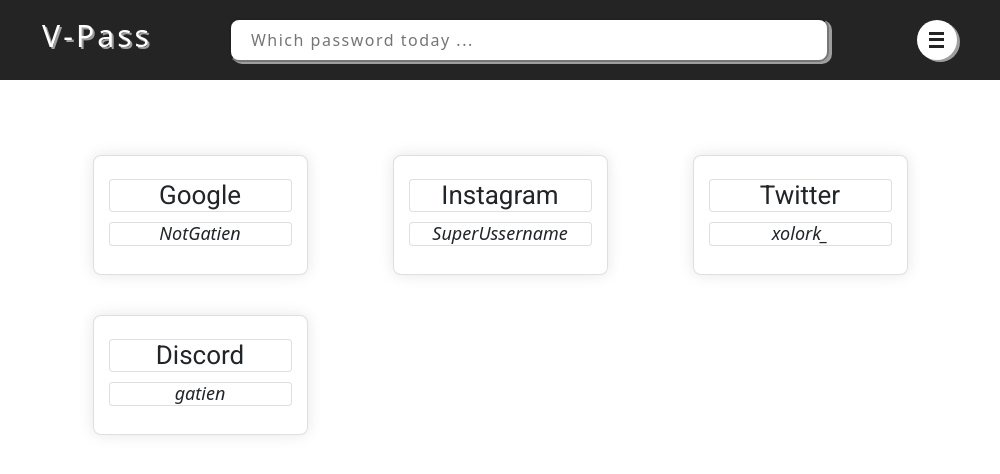
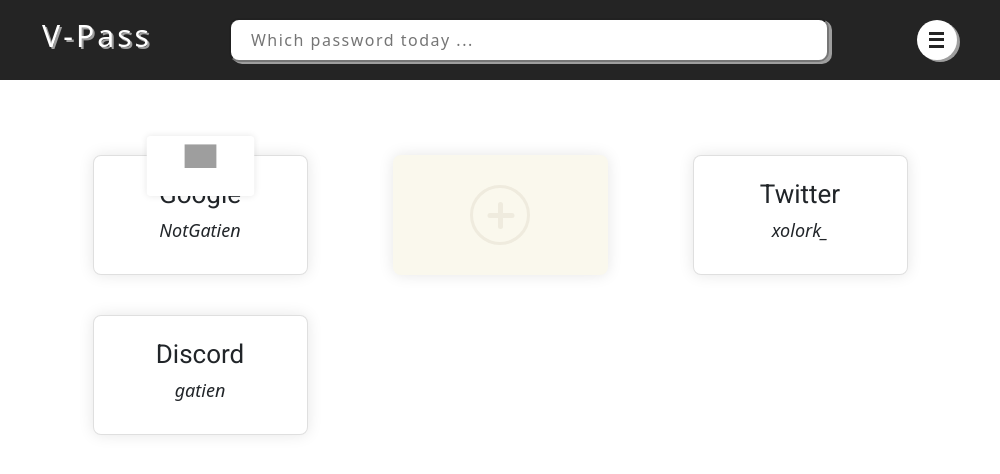
Before and after one commit to GatienFrenchDev/V-Pass, an Electron app: page html/index.html in a window 1000 px wide. Drawn offline with nearby package versions, Linux system fonts and the light colour scheme; no server answers; grey boxes are pictures that could not be loaded.

Commit message:
el plus de la mmama

```diff
--- a/html/css/carte.css
+++ b/html/css/carte.css
@@ -2,7 +2,18 @@
 
 
 /* Code CSS de la carte */
-div.password div{
+div.password div.card {
+    justify-self: center;
+    padding: 15px;
+    border-radius: 8px;
+    height: 120px;
+    width: 215px;
+    transition: all 0.2s;
+    box-shadow: 0px 0px 15px rgba(0, 0, 0, 0.1);
+    background-color: white;
+}
+
+div.password div.logo {
     justify-self: center;
     padding: 15px;
     border-radius: 8px;
@@ -14,16 +25,28 @@
 }
 
 /* Animation hover */
-div.password div:hover{
+div.password div.card:hover {
     box-shadow: 0px 6px 10px rgba(0, 0, 0, 0.4);
     transform: scale(1.02);
 }
+
+div.password div.gris:hover {
+    box-shadow: 0px 6px 10px rgba(0, 0, 0, 0.4);
+    transform: scale(1.02);
+}
+
+div.password div.cercle:hover {
+    box-shadow: 0px 6px 10px rgba(0, 0, 0, 0.4);
+    transform: scale(1.02);
+}
+
+
 
 /*
 Code CSS RECTO
 */
 /* Titre */
-div.recto h3{
+div.recto h3 {
     margin-top: 8px;
     text-align: center;
     font-family: 'Roboto';
@@ -32,35 +55,98 @@
 }
 
 /* Code CSS pour le pseudo */
-div.recto h2{
+div.recto h2 {
     text-align: center;
     font-style: italic;
     font-size: 18px;
 }
 
 /* Code CSS des mails et mdp */
-div.recto h4{
+div.recto h4 {
     display: none;
 }
 
+/* Code carré logo */
+.logo {
+    position: absolute;
+    left: -1px;
+    top: -50px;
+    transform: translate(0, 10px);
+    width: 10px;
+    height: 10px;
+    background: #fff;
+    border-radius: 20px;
+    box-shadow: 0 15px 50px rgba(0, 0, 0, 0.35);
+    transform: scale(0.5);
+}
 
-
+.logo img {
+    position: absolute;
+    top: -40PX;
+    left: 0;
+    width: 100%;
+    object-fit: cover;
+    transform: scale(0.3);
+}
 
 /*
  Code CSS VERSO
 */
 /* Code CSS des mails et mdp */
-div.verso h3{
+div.verso h3 {
     display: none;
 }
 
-div.verso h2{
+div.verso h2 {
     display: none;
 }
 
-div.verso h4{
+div.verso h4 {
     display: block;
     font-family: 'Roboto';
     color: black;
     font-size: 15px;
 }
+
+
+/* CARTE PLUS */
+
+div.gris {
+    justify-self: center;
+    padding: 15px;
+    border-radius: 8px;
+    height: 120px;
+    width: 215px;
+    transition: all 0.2s;
+    box-shadow: 0px 0px 15px rgba(0, 0, 0, 0.1);
+    background-color: #faf8ed;
+    display: flex;
+    justify-content: center;
+    align-items: center;
+}
+
+div.cercle {
+    border-radius: 50%;
+    height: 60px;
+    width: 60px;
+    border: solid #efebde;
+    display: flex;
+    justify-content: center;
+    align-items: center;
+}
+
+div.plus {
+    width: 50px;
+    height: 5px;
+    transform: translateX(14px) rotate(90deg);
+    background-color: #efebde;
+    border-radius: 5px;
+}
+
+div.plus2{
+    width: 50px;
+    height: 5px;
+    background-color: #efebde;
+    border-radius: 5px;
+    transform: translateX(-12.5px);
+}
--- a/html/index.html
+++ b/html/index.html
@@ -38,29 +38,37 @@
     </div>
 
     <div class="password">
+
         <div class="card recto">
-            <h3 class="card recto">Google</h3>
-            <h2 class="card recto">NotGatien</h2>
-            <h4 class="card recto">Mail :<br>contact@gatiendev.tk</h4>
+            <div class="logo">
+                <img src=" https://upload.wikimedia.org/wikipedia/commons/thumb/5/53/Google_%22G%22_Logo.svg/240px-Google_%22G%22_Logo.svg.png">
+            </div>
+            <h3 class="recto">Google</h3>
+            <h2 class="recto">NotGatien</h2>
+            <h4 class="recto">Mail :<br>contact@gatiendev.tk</h4>
             <h4 class="recto">Pass :<br>Md]@34*/efe</h4>
         </div>
+
+        <div class="gris">
+            <div class="cercle">
+                <div class="plus"></div>
+                <div class="plus2"></div>
+            </div>
+
+        </div>
+
         <div class="card recto">
-            <h3 class="card recto">Instagram</h3>
-            <h2 class="card recto">SuperUssername</h2>
-            <h4 class="card recto">Mail :<br>insta@moi.fr</h4>
-            <h4 class="card recto">Pass :<br>FZoi."€54efe</h4>
+            <h3 class="recto">Twitter</h3>
+            <h2 class="recto">xolork_</h2>
+            <h4 class="recto">Mail :<br>insta@moi.fr</h4>
+            <h4 class="recto">Pass :<br>FZoi."€54efe</h4>
         </div>
+
         <div class="card recto">
-            <h3 class="card recto">Twitter</h3>
-            <h2 class="card recto">xolork_</h2>
-            <h4 class="card recto">Mail :<br>insta@moi.fr</h4>
-            <h4 class="card recto">Pass :<br>FZoi."€54efe</h4>
-        </div>
-        <div class="card recto">
-            <h3 class="card recto">Discord</h3>
-            <h2 class="card recto">gatien</h2>
-            <h4 class="card recto">Mail :<br>adressemail@free.fr</h4>
-            <h4 class="card recto">Pass :<br>V3rySekurPassw0rd</h4>
+            <h3 class="recto">Discord</h3>
+            <h2 class="recto">gatien</h2>
+            <h4 class="recto">Mail :<br>adressemail@free.fr</h4>
+            <h4 class="recto">Pass :<br>V3rySekurPassw0rd</h4>
         </div>
     </div>
 
```
